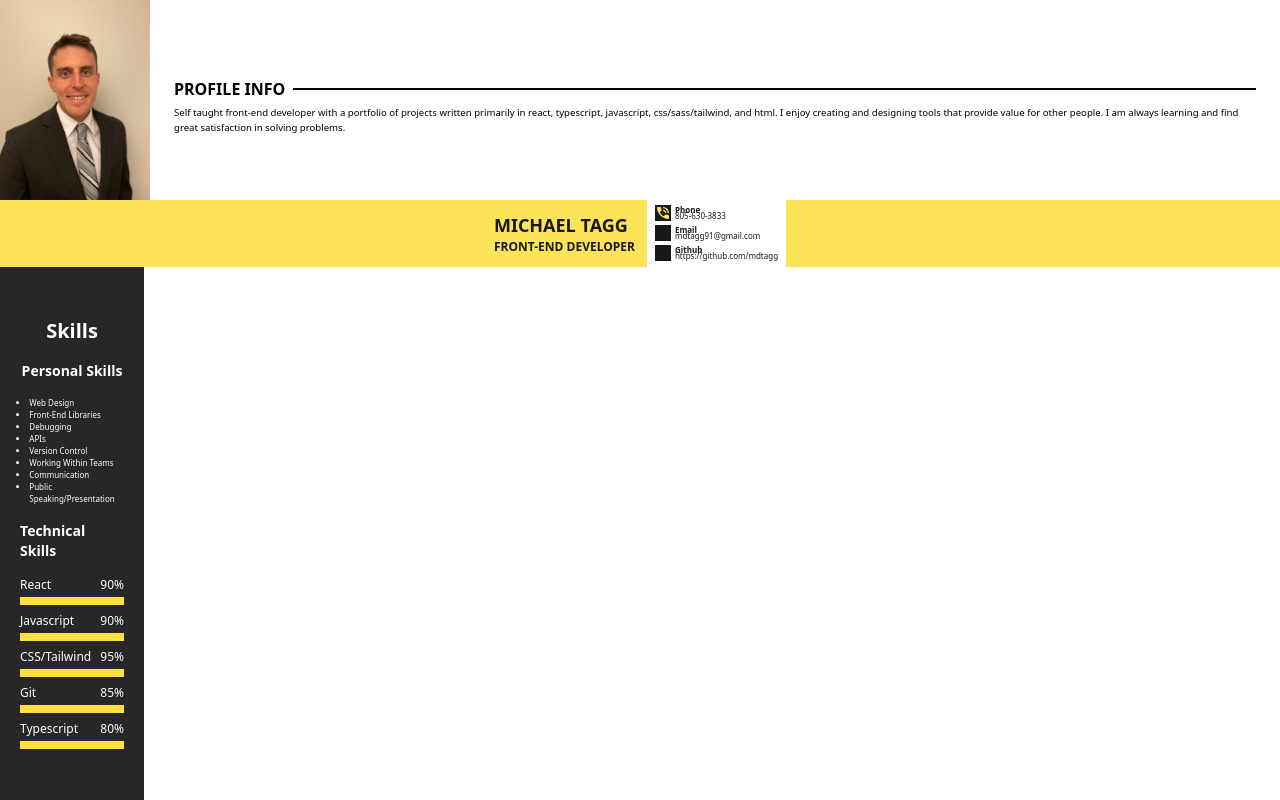
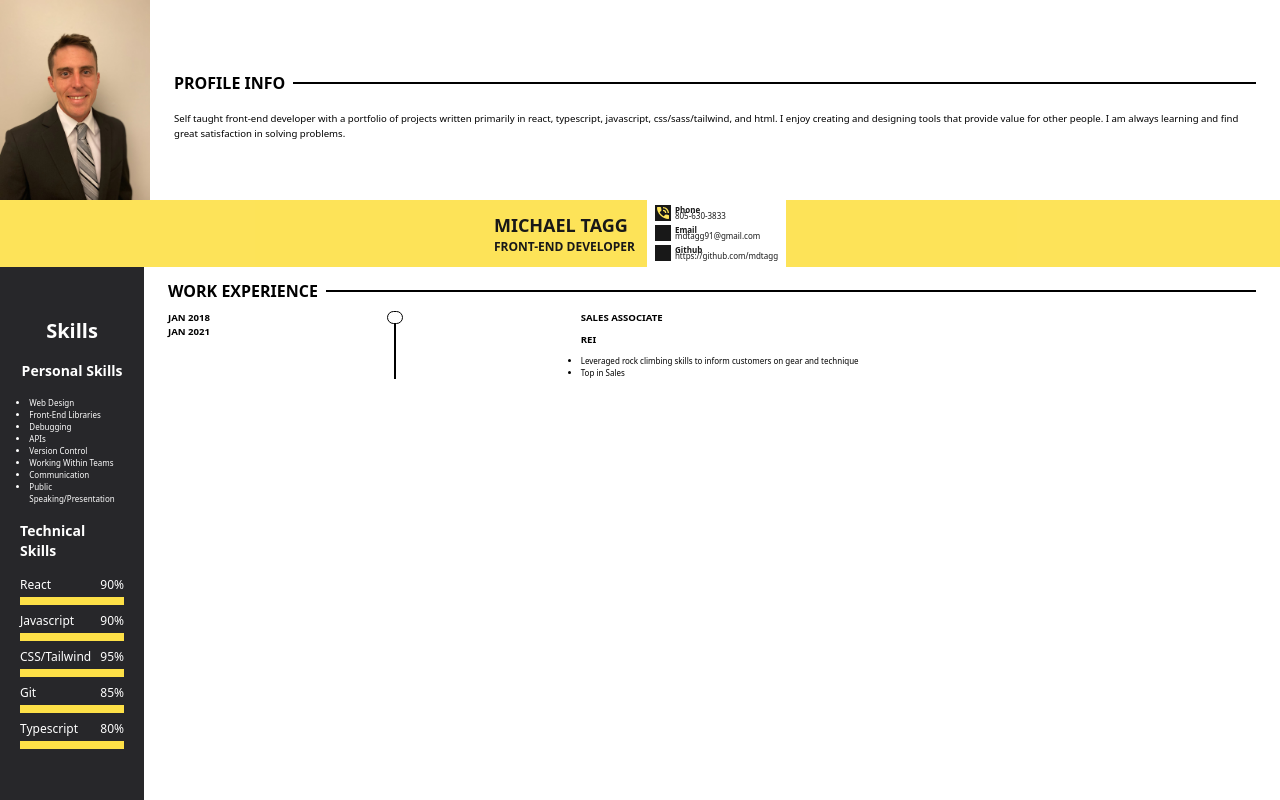
Before and after one commit to mdtagg/resume, a React (Vite) app: page / in a window 1280 px wide. Built offline with nearby package versions, Linux system fonts and the light colour scheme; some icons are missing.

Commit message:
adding work history section

```diff
--- a/src/Components/Background/index.tsx
+++ b/src/Components/Background/index.tsx
@@ -1,9 +1,9 @@
 import { Skills } from "../Skills";
-import { Experience } from "../Experience/experience";
+import { Experience } from "../Experience";
 
 const Background = () => {
     return (
-        <div className="h-2/3">
+        <div className="flex h-2/3">
             <Skills/>
             <Experience/>
         </div>
--- /dev/null
+++ b/src/Components/Entry/index.tsx
@@ -0,0 +1,26 @@
+
+
+const Entry = () => {
+    return (
+        <div className="flex text-[.6rem] gap-1 mx-6 ">
+            <div className="flex flex-col font-bold">
+                <p>JAN 2018</p>
+                <p>JAN 2021</p>
+            </div>
+            <div className="h-full relative z-10 w-1/3 flex flex-col justify-start items-center">
+                <div className="h-4 w-4 rounded-full border border-black"></div>
+                <div className="h-full border border-black"></div>
+            </div>
+            <div className="font-bold w-1/3 flex flex-col gap-2">
+                <p>SALES ASSOCIATE</p>
+                <p>REI</p>
+                <ul className="text-[.5rem] font-normal list-disc">
+                    <li>Leveraged rock climbing skills to inform customers on gear and technique</li>
+                    <li>Top in Sales</li>
+                </ul>
+            </div>
+        </div>
+    )
+}
+
+export { Entry }
--- a/src/Components/Experience/experience.tsx
+++ /dev/null
@@ -1,10 +0,0 @@
-
-const Experience =  () => {
-    return (
-        <div>
-
-        </div>
-     );
-}
-
-export { Experience } ;
--- /dev/null
+++ b/src/Components/Experience/index.tsx
@@ -0,0 +1,15 @@
+import { SectionTitle } from "../SectionTitle";
+import { Entry } from "../Entry";
+
+const Experience =  () => {
+    return (
+        <div className="w-full h-full flex flex-col gap-2">
+            <SectionTitle
+                title="WORK EXPERIENCE"
+            />
+            <Entry/>
+        </div>
+     );
+}
+
+export { Experience } ;
--- a/src/Components/ResumeInfo/index.tsx
+++ b/src/Components/ResumeInfo/index.tsx
@@ -10,11 +10,11 @@ const ResumeInfo = () => {
                     src="../../src/assets/portrait.jpg"
                 >
                 </img>
-                <div className="mx-6 mt-3 w-fit flex flex-col gap-1 justify-center">
+                <div className=" w-fit flex flex-col gap-1 justify-center">
                     <SectionTitle
                         title="PROFILE INFO"
                     />
-                    <p className="text-[.6rem] leading-[15px] text-left">
+                    <p className="text-[.6rem] leading-[15px] text-left mx-6 mt-3">
                         Self taught front-end developer with a portfolio
                         of projects written primarily in react, typescript, javascript, css/sass/tailwind, and html.
                         I enjoy creating and designing tools that provide value for other people. I am always learning and find
--- a/src/Components/SectionTitle/index.tsx
+++ b/src/Components/SectionTitle/index.tsx
@@ -5,7 +5,7 @@ interface SectionTitleProps {
 const SectionTitle = (props:SectionTitleProps) => {
     const { title } = props
     return (
-        <div className="flex items-center justify-center gap-2">
+        <div className="flex items-center justify-center mx-6 mt-3 gap-2">
             <h2
                 className="text-base font-semibold h-max w-max whitespace-nowrap"
             >
```
